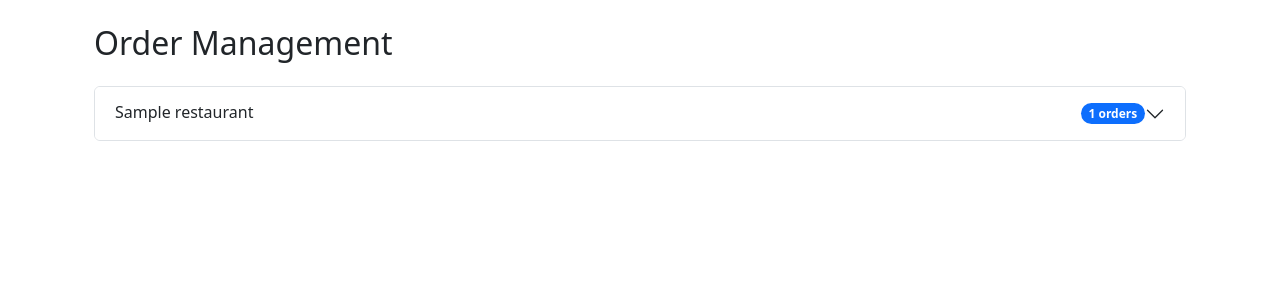
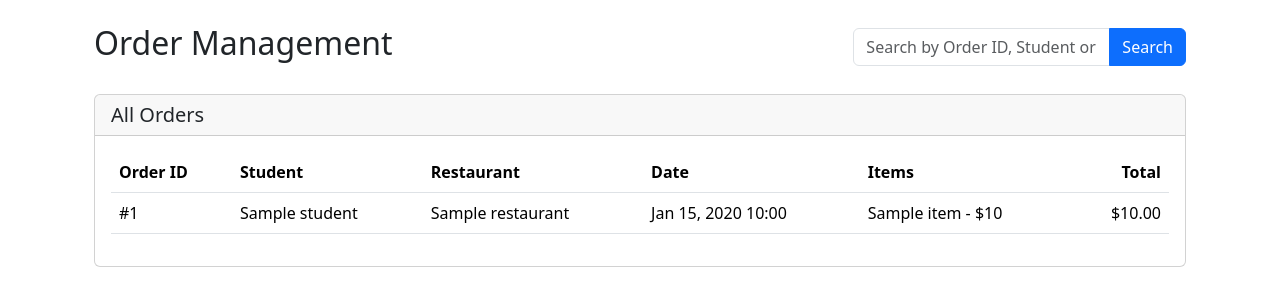
Before and after one commit to lchjie/Database_Project, a Django app: template core/templates/core/order_management.html in a window 1280 px wide. Shown: the part 56-362 px from the top of the page. Run offline with Django 3.2, Linux system fonts and the light colour scheme; the template is opened without the code that fills it: most values are stand-ins (such as "Sample title", 1, 10 or a date in 2020).

Commit message:
adding search function allow search for name, id, restaurant name

```diff
--- a/core/templates/core/order_management.html
+++ b/core/templates/core/order_management.html
@@ -3,27 +3,37 @@
 
 {% block content %}
 <div class="container">
-    <h2 class="mb-4">Order Management</h2>
+    <div class="d-flex justify-content-between align-items-center mb-4">
+        <h2>Order Management</h2>
 
-    <div class="accordion" id="restaurantAccordion">
-        {% for restaurant, orders in restaurant_orders.items %}
-        <div class="accordion-item">
-            <h2 class="accordion-header" id="heading{{ restaurant.id }}">
-                <button class="accordion-button collapsed" type="button"
-                        data-bs-toggle="collapse"
-                        data-bs-target="#collapse{{ restaurant.id }}"
-                        aria-expanded="false">
-                    <div class="d-flex justify-content-between w-100">
-                        <span>{{ restaurant.name }}</span>
-                        <span class="badge bg-primary rounded-pill">{{ orders|length }} orders</span>
+        <!-- Search Form -->
+        <form class="d-flex" method="GET" action="{% url 'order_management' %}">
+            <div class="input-group">
+                <input type="text"
+                       class="form-control"
+                       placeholder="Search by Order ID, Student or Restaurant Name"
+                       name="search"
+                       value="{{ search_query }}">
+                <button class="btn btn-primary" type="submit">Search</button>
+                {% if search_query %}
+                <a href="{% url 'order_management' %}" class="btn btn-secondary">Clear</a>
+                {% endif %}
             </div>
-                </button>
-            </h2>
+        </form>
+    </div>
 
-            <div id="collapse{{ restaurant.id }}"
-                 class="accordion-collapse collapse"
-                 data-bs-parent="#restaurantAccordion">
-                <div class="accordion-body">
+    <!-- Orders Table -->
+    <div class="card">
+        <div class="card-header">
+            <h5 class="mb-0">
+                {% if search_query %}
+                    Search Results
+                {% else %}
+                    All Orders
+                {% endif %}
+            </h5>
+        </div>
+        <div class="card-body">
             {% if orders %}
             <div class="table-responsive">
                 <table class="table table-hover">
@@ -31,6 +41,7 @@
                         <tr>
                             <th>Order ID</th>
                             <th>Student</th>
+                            <th>Restaurant</th>
                             <th>Date</th>
                             <th>Items</th>
                             <th class="text-end">Total</th>
@@ -41,6 +52,7 @@
                         <tr>
                             <td>#{{ order.id }}</td>
                             <td>{{ order.student.get_full_name }}</td>
+                            <td>{{ order.items.first.menu.restaurant.name }}</td>
                             <td>{{ order.created_at|date:"M d, Y H:i" }}</td>
                             <td>
                                 <ul class="list-unstyled mb-0">
@@ -56,12 +68,9 @@
                 </table>
             </div>
             {% else %}
-                        <p class="text-muted">No orders found for this restaurant.</p>
+            <p class="text-muted text-center my-4">No orders found.</p>
             {% endif %}
         </div>
-            </div>
-        </div>
-        {% endfor %}
     </div>
 </div>
 
```
Also changed, not shown: core/views.py (+25 -13 lines). Lines whose indentation alone changed are shown as unchanged.
